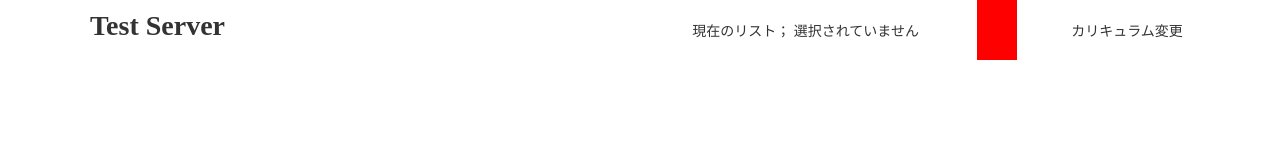
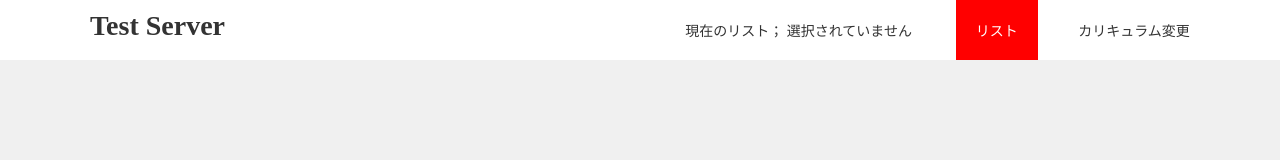
Before and after one commit to takenoyariku/JS, a plain HTML site: page index.html in a window 1280 px wide. Drawn offline with Linux system fonts and the light colour scheme.

Commit message:
HTML補填

```diff
--- a/index.html
+++ b/index.html
@@ -16,7 +16,7 @@
            現在のリスト；
            <span id="current-list">選択されていません</span>
          </li>
-         <li class="background-red" id="lists">
+         <li class="background-red" id="lists">リスト
          </li>
          <li>カリキュラム変更</li>
        </ul>
@@ -29,3 +29,6 @@
        </ul>
      </div>
    </header>
+   <div class="contents"></div>
+  </body>
+</html>
```
